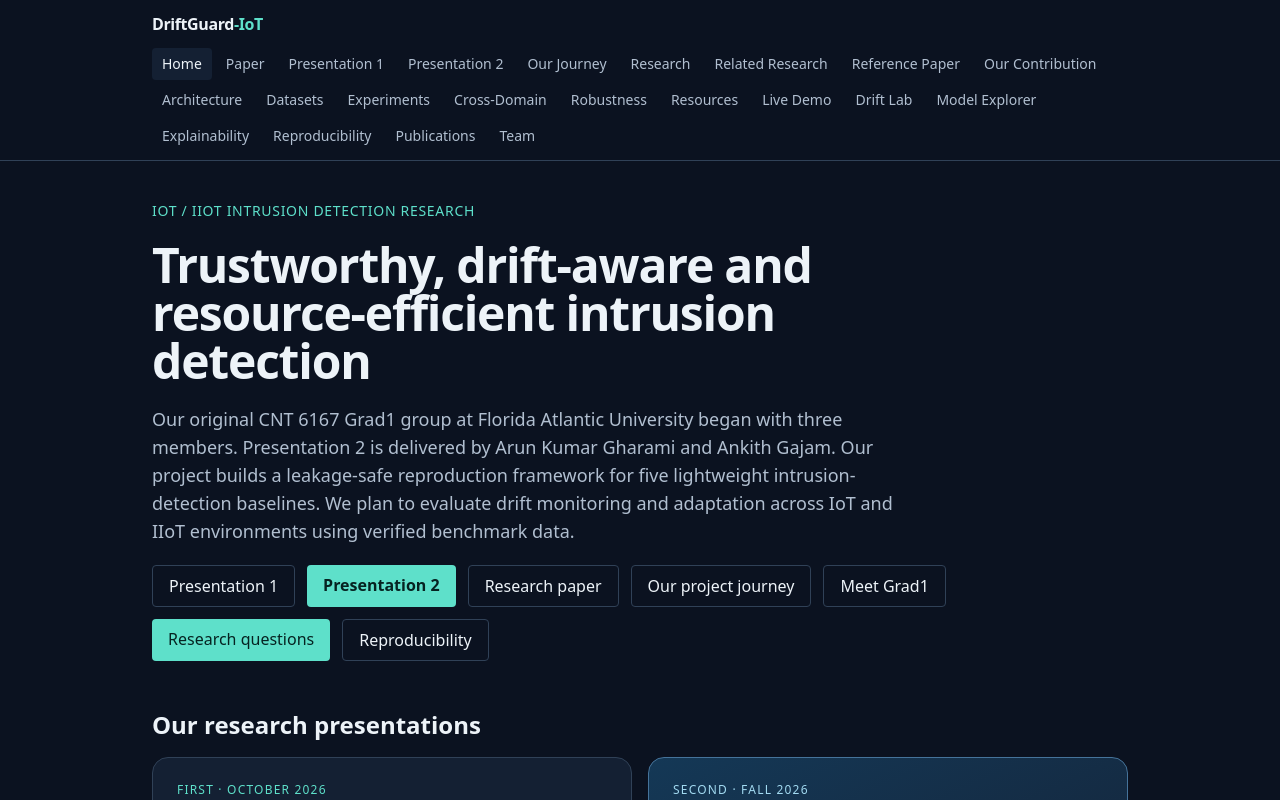
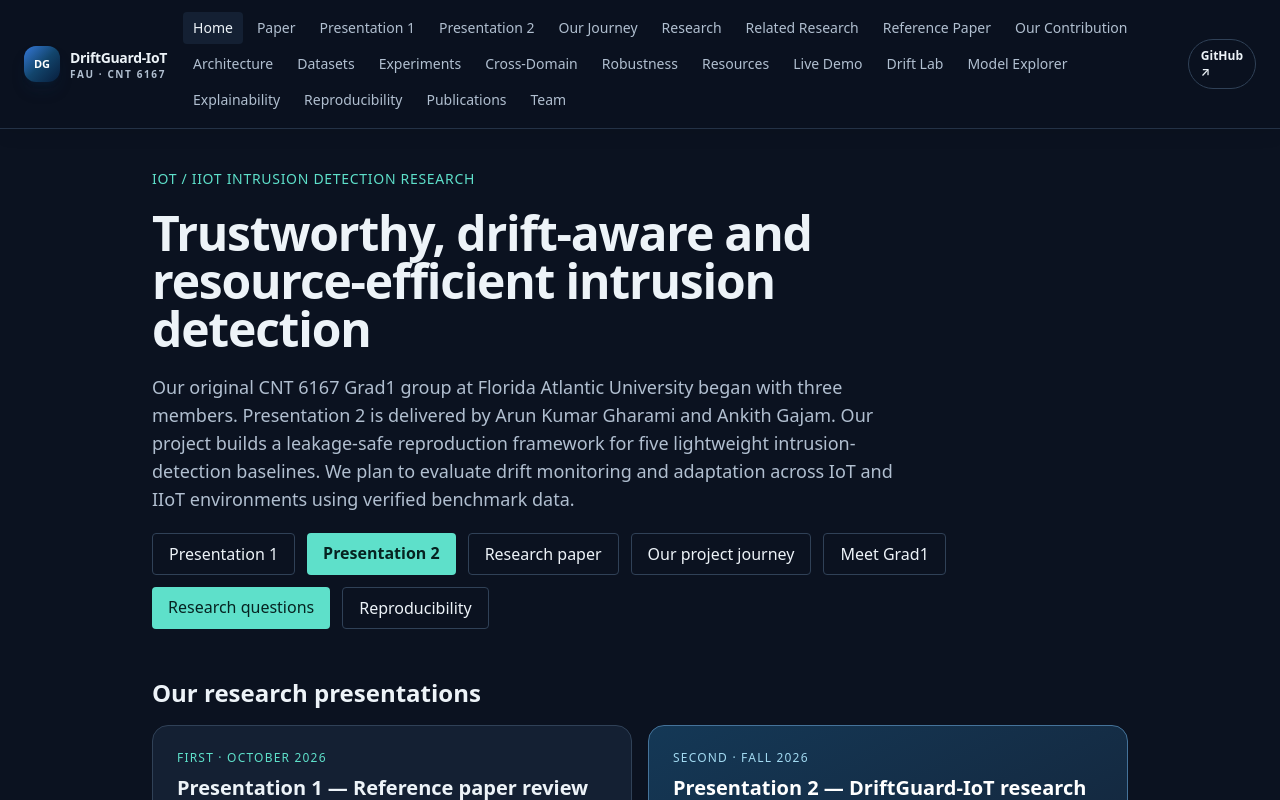
Before and after one commit to Arungharami/DriftGuard-IoT, a Next.js app in the folder apps/research-portal/: page / in a window 1280 px wide. Shown: the top 800 px of the page. Built offline with nearby package versions, Linux system fonts and the light colour scheme.

Commit message:
style(nav): adopt biomedical-inspired compact sticky header

```diff
--- a/apps/research-portal/src/components/SiteHeader.tsx
+++ b/apps/research-portal/src/components/SiteHeader.tsx
@@ -1,30 +1,23 @@
 import Link from "next/link";
-
 import { NavLinks } from "./NavLinks";
 
 export function SiteHeader() {
   return (
-    <header className="border-b border-line bg-surface">
-      <div className="mx-auto flex max-w-5xl items-center justify-between gap-4 px-4 py-3 sm:px-6">
-        <Link href="/" className="font-semibold tracking-tight">
-          DriftGuard<span className="text-accent">-IoT</span>
+    <header className="sticky top-0 z-50 border-b border-line/70 bg-surface/90 shadow-[0_2px_20px_rgba(0,0,0,.09)] backdrop-blur-xl">
+      <div className="mx-auto flex max-w-7xl items-center justify-between gap-4 px-4 py-3 sm:px-6">
+        <Link href="/" className="flex shrink-0 items-center gap-2.5" aria-label="DriftGuard-IoT home">
+          <span className="flex h-9 w-9 items-center justify-center rounded-xl bg-gradient-to-br from-[#3679db] via-[#12456c] to-[#081e3d] text-[11px] font-extrabold text-white shadow-lg shadow-[#102c4e]/25">DG</span>
+          <span className="leading-tight"><span className="block text-sm font-bold tracking-tight">DriftGuard-IoT</span><span className="block text-[10px] font-semibold uppercase tracking-[.16em] text-ink-muted">FAU · CNT 6167</span></span>
         </Link>
-        {/* Native disclosure keeps the mobile menu usable without JavaScript. */}
-        <details className="relative lg:hidden">
-          <summary className="cursor-pointer list-none rounded border border-line px-3 py-1.5 text-sm">
-            Menu
-          </summary>
-          <nav
-            aria-label="Primary"
-            className="absolute right-0 z-40 mt-2 w-56 rounded border border-line bg-surface p-2 shadow-lg"
-          >
-            <NavLinks orientation="vertical" />
-          </nav>
-        </details>
+        <nav aria-label="Primary navigation" className="hidden lg:block"><NavLinks orientation="horizontal" /></nav>
+        <div className="flex items-center gap-2">
+          <a href="https://github.com/Arungharami/DriftGuard-IoT" target="_blank" rel="noopener noreferrer" className="hidden rounded-full border border-line px-3 py-2 text-xs font-semibold transition hover:border-accent hover:text-accent sm:inline-flex">GitHub ↗</a>
+          <details className="relative lg:hidden">
+            <summary className="cursor-pointer list-none rounded-xl border border-line px-3 py-2 text-sm font-semibold marker:hidden focus-visible:outline">Menu ☰</summary>
+            <nav aria-label="Mobile navigation" className="absolute right-0 top-full mt-3 max-h-[75vh] w-[min(90vw,340px)] overflow-y-auto rounded-2xl border border-line bg-surface p-3 shadow-2xl"><NavLinks orientation="vertical" /></nav>
+          </details>
+        </div>
       </div>
-      <nav aria-label="Primary" className="mx-auto hidden max-w-5xl px-6 pb-2 lg:block">
-        <NavLinks orientation="horizontal" />
-      </nav>
     </header>
   );
 }
```
